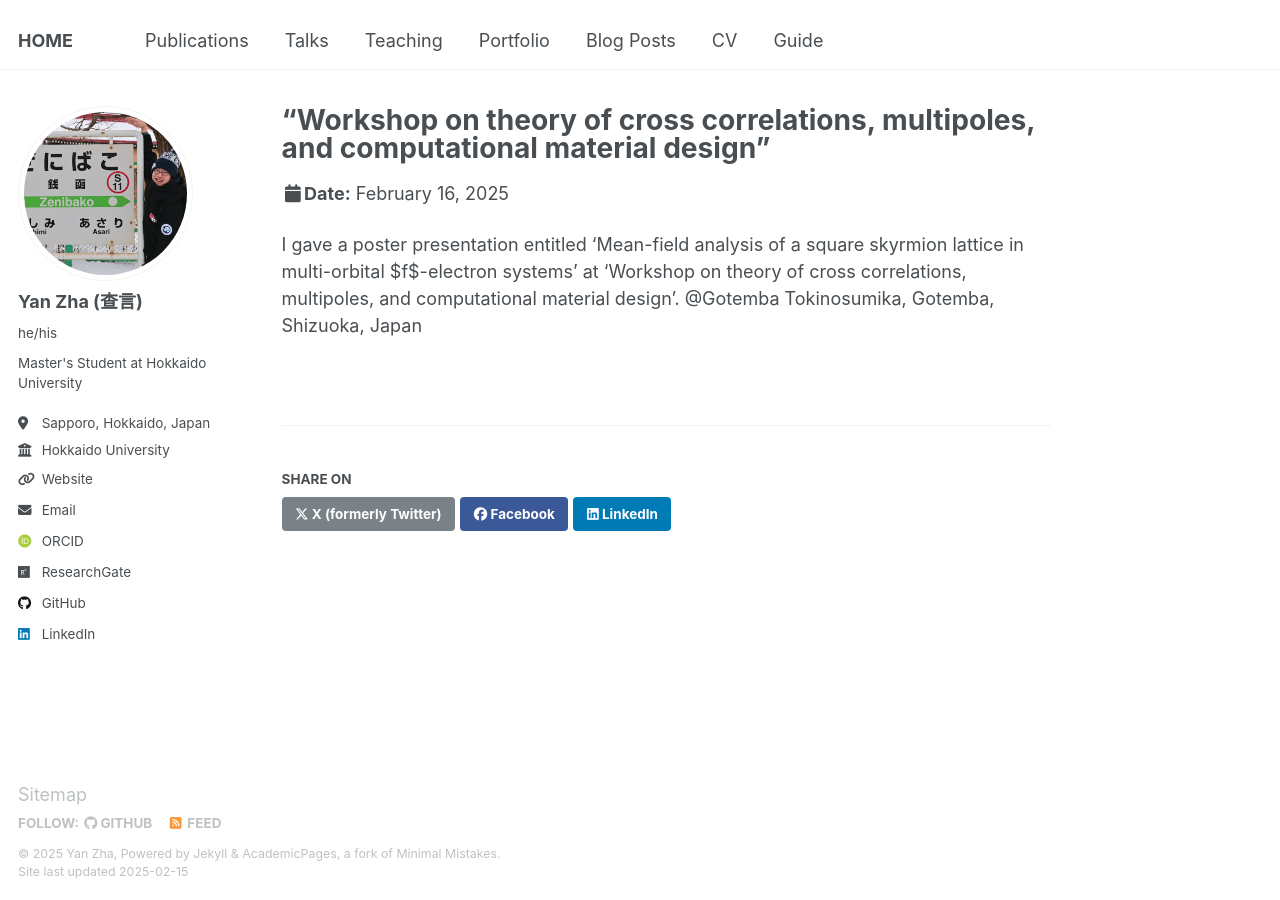
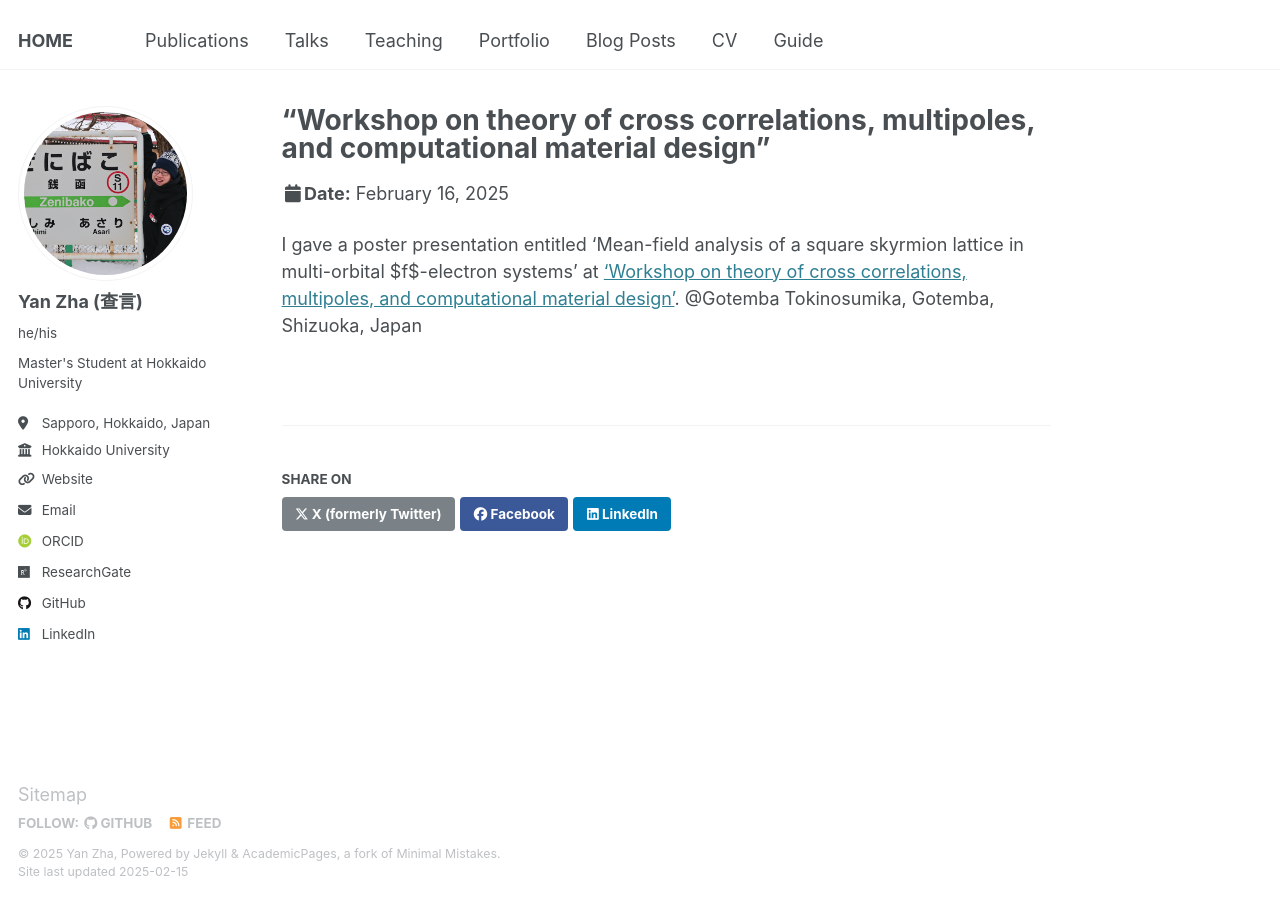
Before and after one commit to yzhacn/yzhacn.github.io, a Jekyll site: the page built from _talks/2012-03-01-talk-1.md, in a window 1280 px wide. Built offline with Jekyll 4.4.1, drawn with Linux system fonts in a browser that asks for light colours; some web fonts are replaced; part of the change alters nothing that is shown.

```diff
--- a/_talks/2012-03-01-talk-1.md
+++ b/_talks/2012-03-01-talk-1.md
@@ -6,8 +6,8 @@ permalink: "https://asymmetry.hiroshima-u.ac.jp/event/2532"
 venue: "Gotemba Tokinosumika"
 date: 2025.02.16-2025.02.18
 location: "Gotemba, Shizuoka, Japan"
-excerpt: "<br/><img src='/_talks/20250217_yzha_asymmetry.pdf'>"
+excerpt: "<br/><img src='/_talks/20250217_yzha_asymmetry.jpg'>"
 ---
 
-I gave a poster presentation entitled ‘Mean-field analysis of a square skyrmion lattice in multi-orbital $f$-electron systems’ at 'Workshop on theory of cross correlations, multipoles, and
-computational material design'. @Gotemba Tokinosumika, Gotemba, Shizuoka, Japan
+I gave a poster presentation entitled ‘Mean-field analysis of a square skyrmion lattice in multi-orbital $f$-electron systems’ at ['Workshop on theory of cross correlations, multipoles, and
+computational material design'](https://asymmetry.hiroshima-u.ac.jp/event/2532). @Gotemba Tokinosumika, Gotemba, Shizuoka, Japan
```
